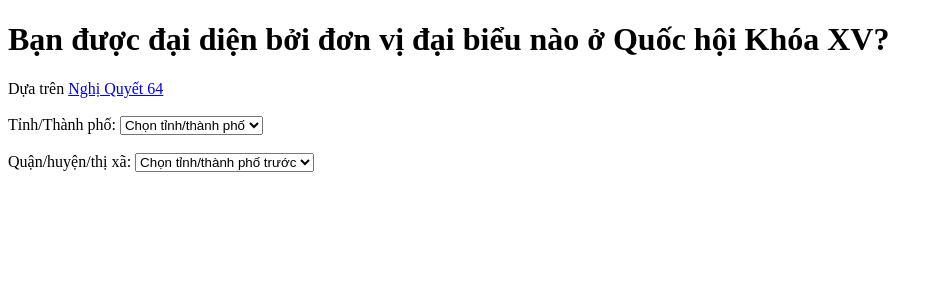
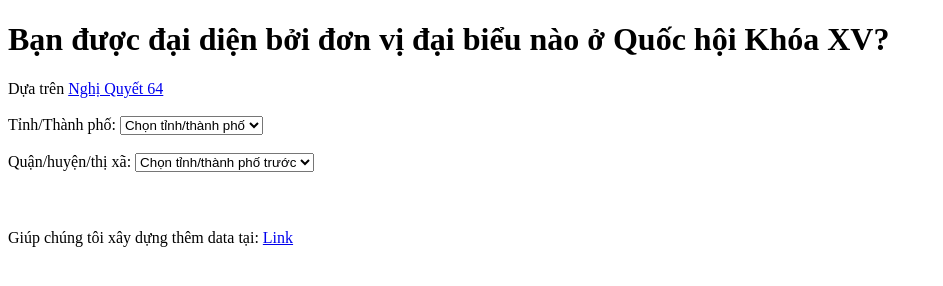
Before and after one commit to VietThan/QuocHoiXV, a plain HTML site: page index.html in a window 1280 px wide. Shown: the whole page, without its empty margins (0-943 px from the left). Drawn offline with Linux system fonts and the light colour scheme.

Commit message:
seeking help

```diff
--- a/index.html
+++ b/index.html
@@ -70,7 +70,6 @@ window.onload = function() {
 <h1>Bạn được đại diện bởi đơn vị đại biểu nào ở Quốc hội Khóa XV?</h1>
 <div>Dựa trên <a href="http://quochoi.vn/bancongtacdaibieu/content/tintuc/Lists/News/Attachments/231/Nghiquyet.64.donvibaucu.pdf">Nghị Quyết 64</a></div>
 <br>
-
 <form name="form1" id="form1" action="/action_page.php">
 Tỉnh/Thành phố: <select name="province" id="province">
     <option value="" selected="selected">Chọn tỉnh/thành phố</option>
@@ -84,5 +83,10 @@ Quận/huyện/thị xã: <select name="ward" id="ward">
 
 <h1 name="result" id="result"></h1>
 
+<br>
+<div>Giúp chúng tôi xây dựng thêm data tại: <a href="https://docs.google.com/spreadsheets/d/1IrqaSTp7aswj8DEaQLWqNpd4Vqit1yI2mIbd5_zOhS8/edit?usp=sharing" target="_blank" rel="noopener noreferrer">Link</a></div>
+<br>
+
+
 </body>
 </html>
```
